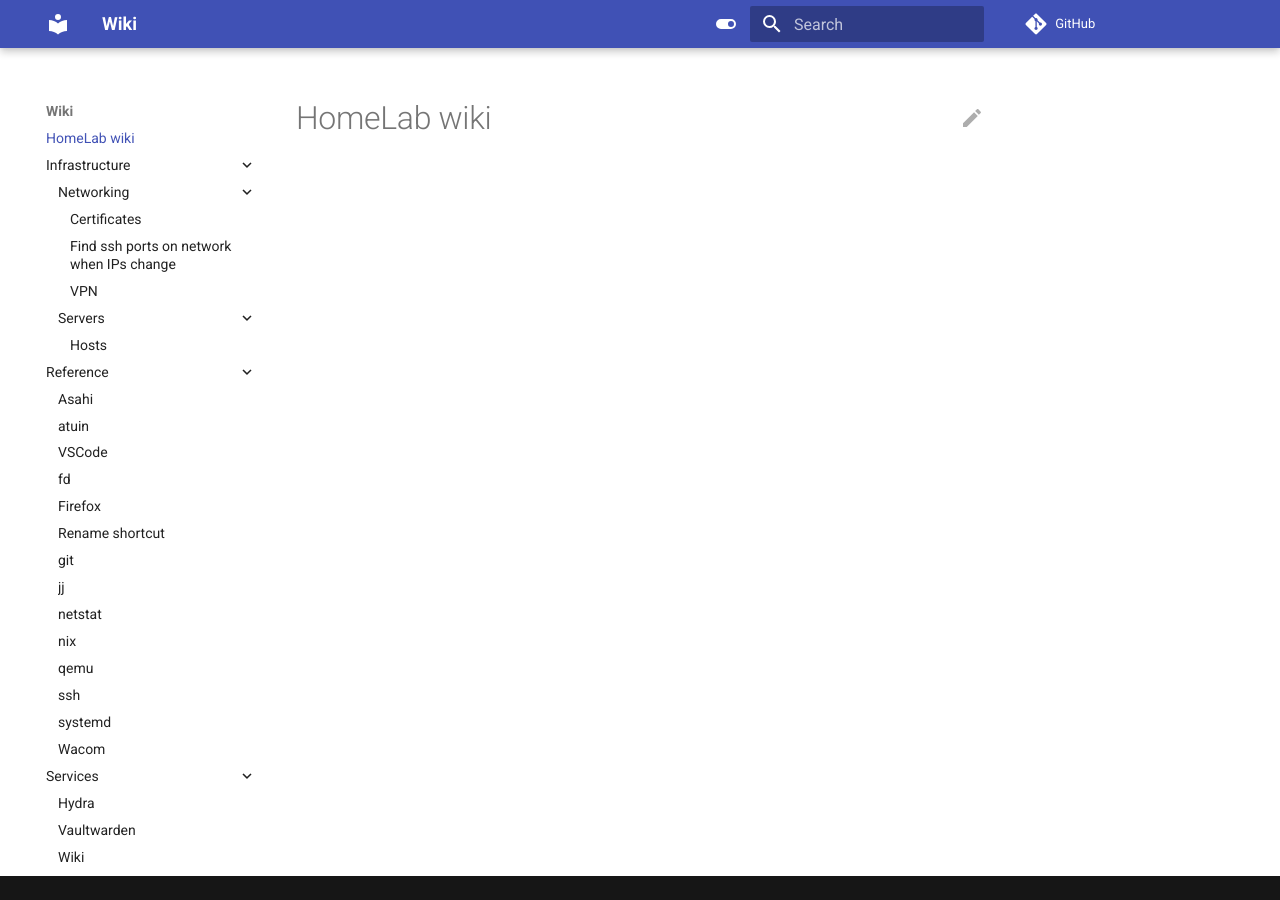
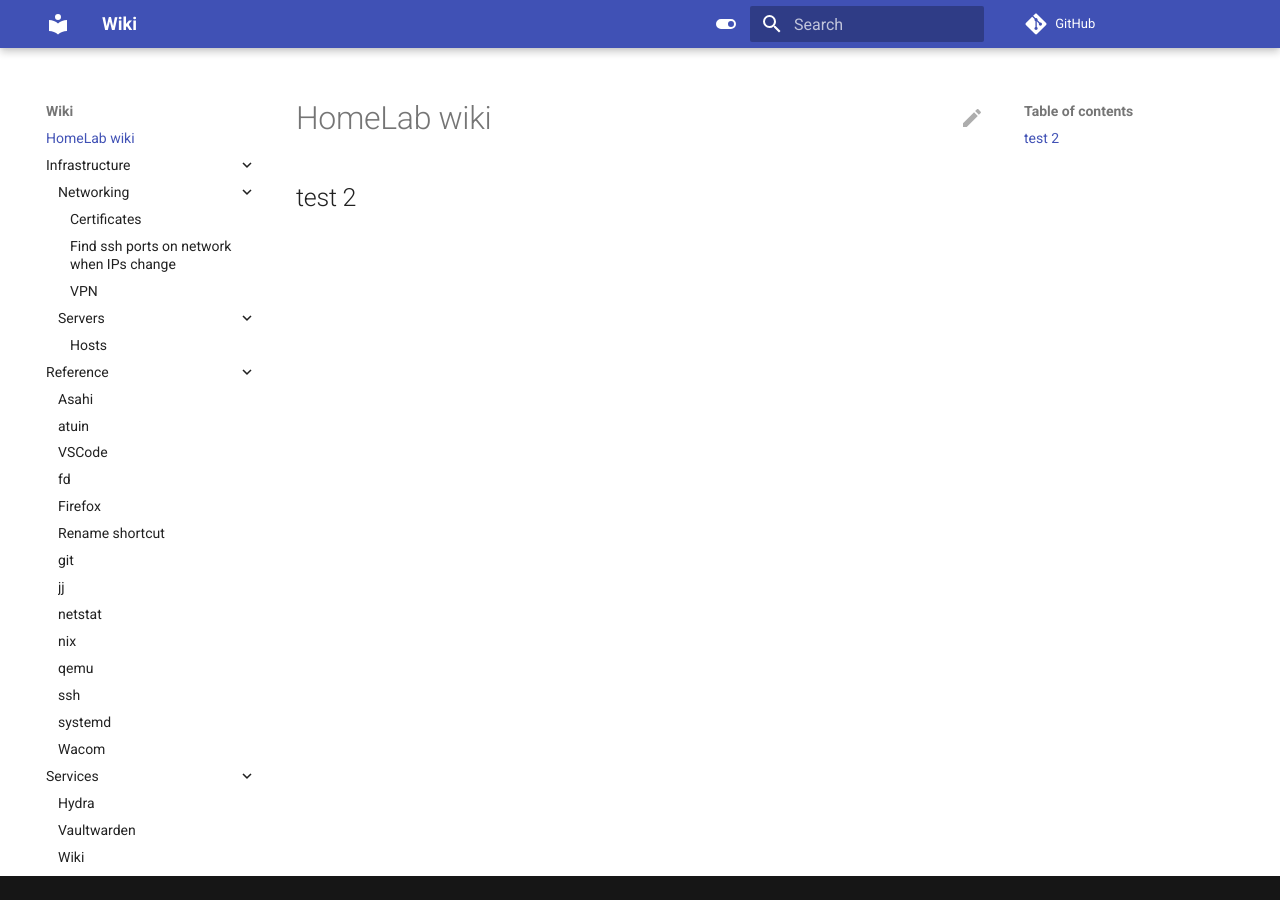
Before and after one commit to icecreammatt/wiki, an MkDocs documentation site: the page built from docs/index.md, in a window 1280 px wide. Built offline with MkDocs 1.6.1 and Material for MkDocs 9.7.7, drawn with Linux system fonts in a browser that asks for light colours; comment, search, counter and statistics services are not loaded.

Commit message:
feat: trying out new docs

```diff
--- a/docs/index.md
+++ b/docs/index.md
@@ -1 +1,3 @@
 # HomeLab wiki
+
+## test 2
--- /dev/null
+++ b/doctave.yaml
@@ -0,0 +1,6 @@
+---
+title: "Homelab Notes"
+colors:
+  main: "#04a5e5"
+
+testing: true
```
Also changed, not shown: docs/README.md (added).
